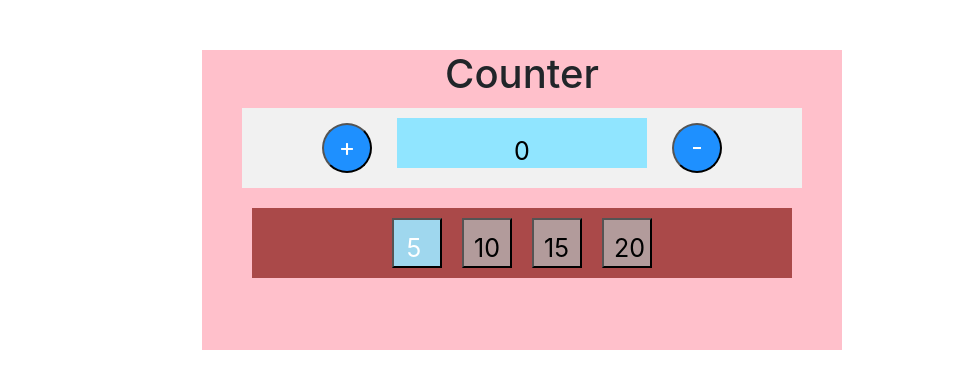
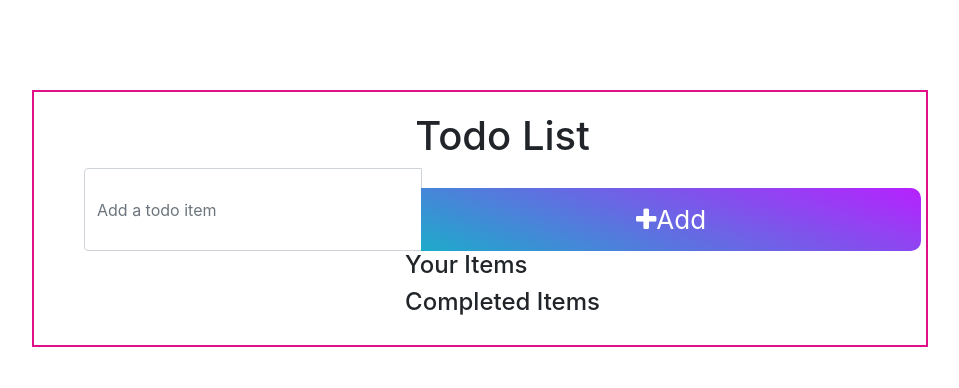
Before and after one commit to uroojahamad/react-practice, a React (Create React App) app: page / in a window 1280 px wide. Shown: the top 388 px of the page, without its empty margins (118-1077 px from the left). Built offline with nearby package versions, Linux system fonts and the light colour scheme.

Commit message:
adding Todo List

```diff
--- a/src/App.js
+++ b/src/App.js
@@ -2,12 +2,14 @@ import logo from './logo.svg';
 // import './App.css';
 import Counter from './components/counter';
 import DiceRoll from './components/DiceRoll';
+import TodoList from './components/todolist';
 
 function App() {
   return (
     <div className="App">
-      <Counter/>
+      {/* <Counter/> */}
       {/* <DiceRoll/> */}
+      <TodoList/>
     </div>
   );
 }
```
